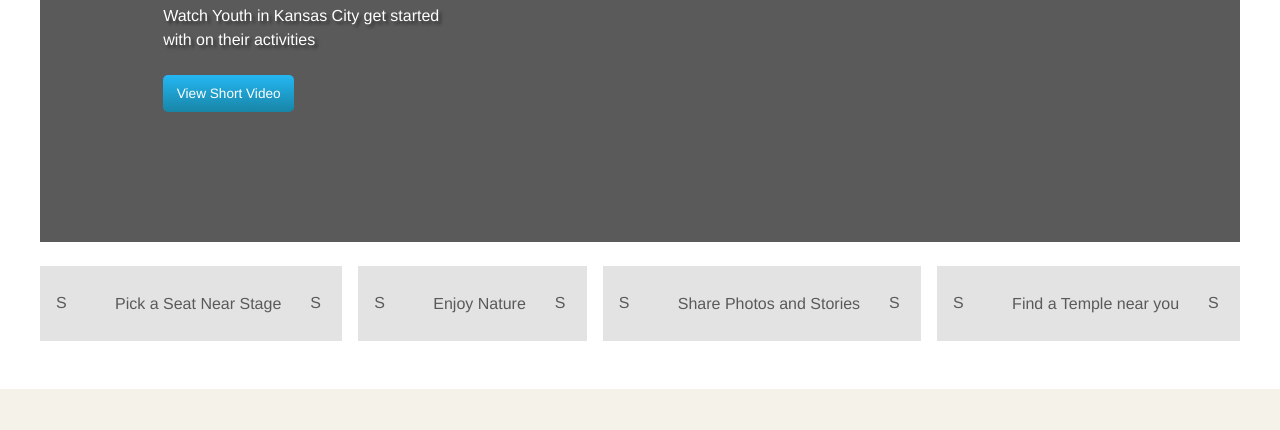
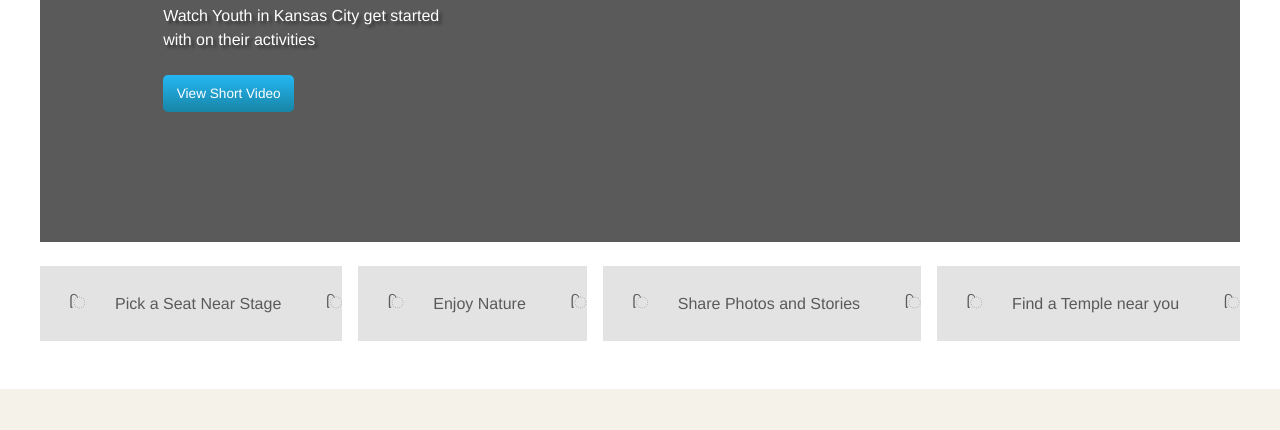
Before and after one commit to aaronbarker/fed-test, a website: page src/index.html in a window 1280 px wide. Shown: the part 352-782 px from the top of the page. Drawn offline with nearby package versions, Linux system fonts and the light colour scheme; files that its build step writes are made by us from their sources.

Commit message:
iterative update... Leaving for dinner

```diff
--- a/src/styles/main.scss
+++ b/src/styles/main.scss
@@ -155,16 +155,18 @@ a.button{
                 vertical-align: middle;
                 &:before,&:after{
                     display:block;
-                    content:"\0053";
+                    content:"\0abf";
                     position:absolute;
+                    text-align:center;
                     top:33%;
-                    width:32px;
+                    width:75px;
                 }
                 &:before{
-                    left:1em;
+                    left:0;
                 }
                 &:after{
                     right:0;
+                    text-align:right;
                 }
                 &:hover{
                     color:lighten($grey, 15%);
```
Also changed, not shown: build/index.html, build/styles/48731a55.main.css (deleted), build/styles/e1fa000c.main.css (added).
